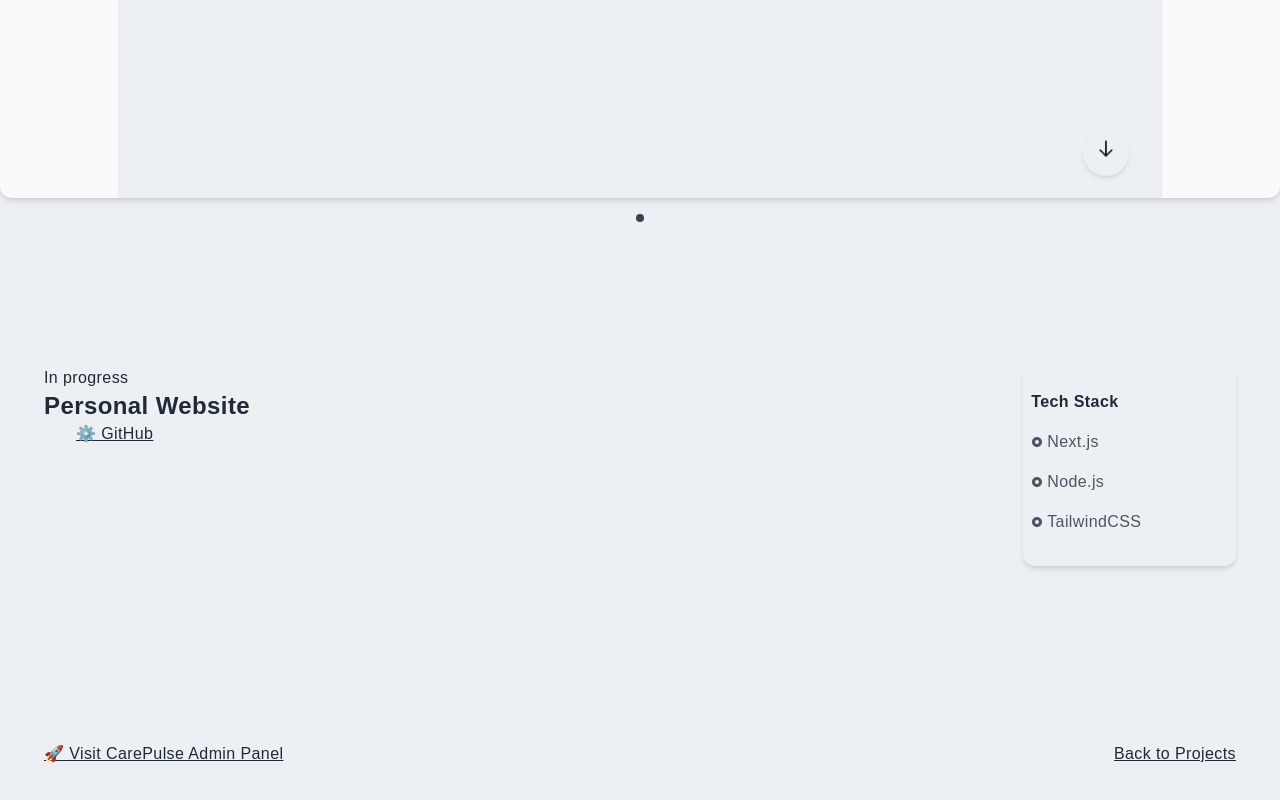
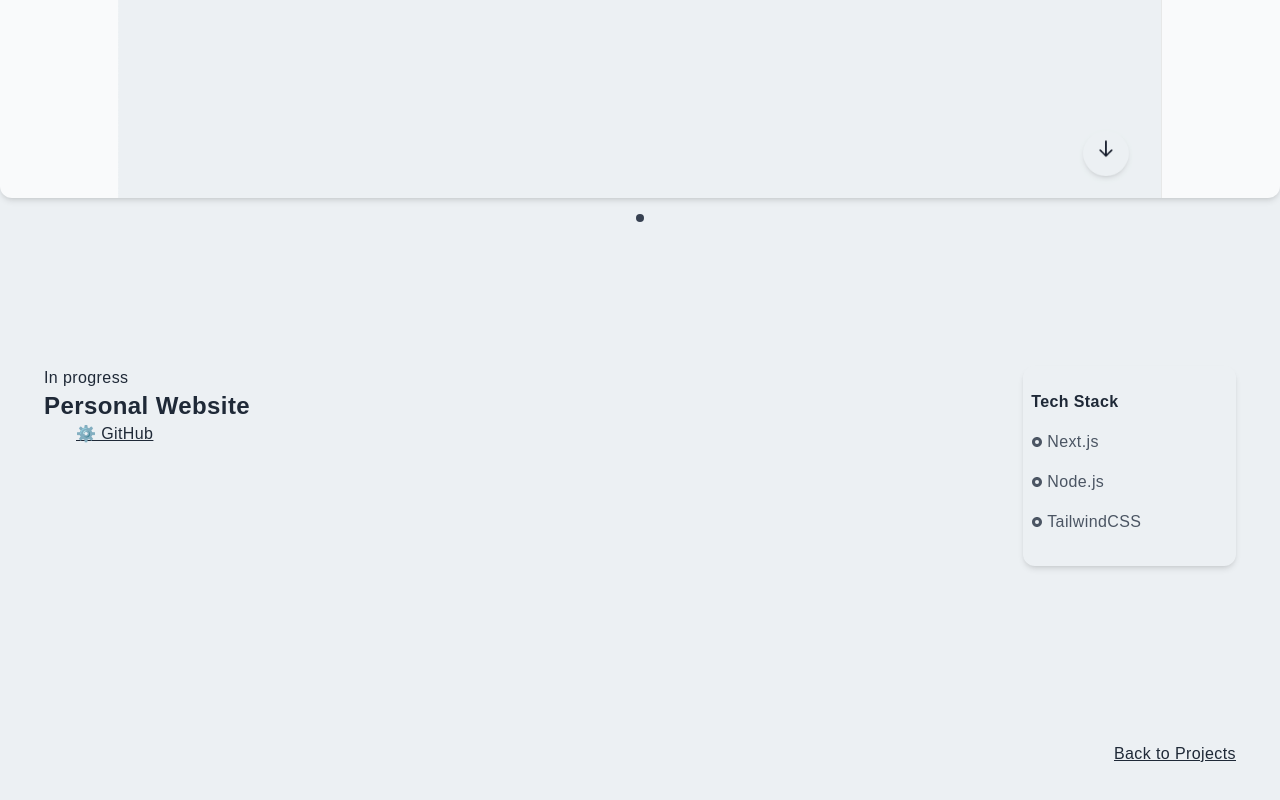
Before and after one commit to oliviakotova/oliviakotova.github.io, a Next.js app: page /portfolio in a window 1280 px wide. Shown: the part 550-1350 px from the top of the page. Built offline with nearby package versions, Linux system fonts and the light colour scheme.

Commit message:
buttn shadow .dark

```diff
--- a/components/ContactForm.jsx
+++ b/components/ContactForm.jsx
@@ -97,7 +97,7 @@ const ContactForm = () => {
 
           <button
             type="submit"
-            className="w-full p-4 text-gray-100 mt-4 cursor-pointer hover:scale-105 ease-in duration-300 shadow-xl shadow-gray-400 rounded-xl uppercase bg-gradient-to-r from-[#4382e8] to-[#1373c7]"
+            className="w-full p-4 text-gray-100 mt-4 cursor-pointer hover:scale-105 ease-in duration-300 shadow-xl shadow-gray-400 dark:shadow-[#353d49] rounded-xl uppercase bg-gradient-to-r from-[#4382e8] to-[#1373c7]"
             disabled={status?.loading}
           >
             {status?.loading ? (
--- a/pages/portfolio.jsx
+++ b/pages/portfolio.jsx
@@ -54,9 +54,7 @@ const portfolio = () => {
 
       <div className="max-w-[1240px] mx-auto p-6 flex justify-between items-center">
         <Link href="/carepulse_admin">
-          <p className="underline cursor-pointer py-8 mt-6 hover:scale-110 ease-in duration-100">
-            🚀 Visit CarePulse Admin Panel
-          </p>
+          <p className="underline cursor-pointer py-8 mt-6 hover:scale-110 ease-in duration-100"></p>
         </Link>
 
         <Link href="/#projects">
```
